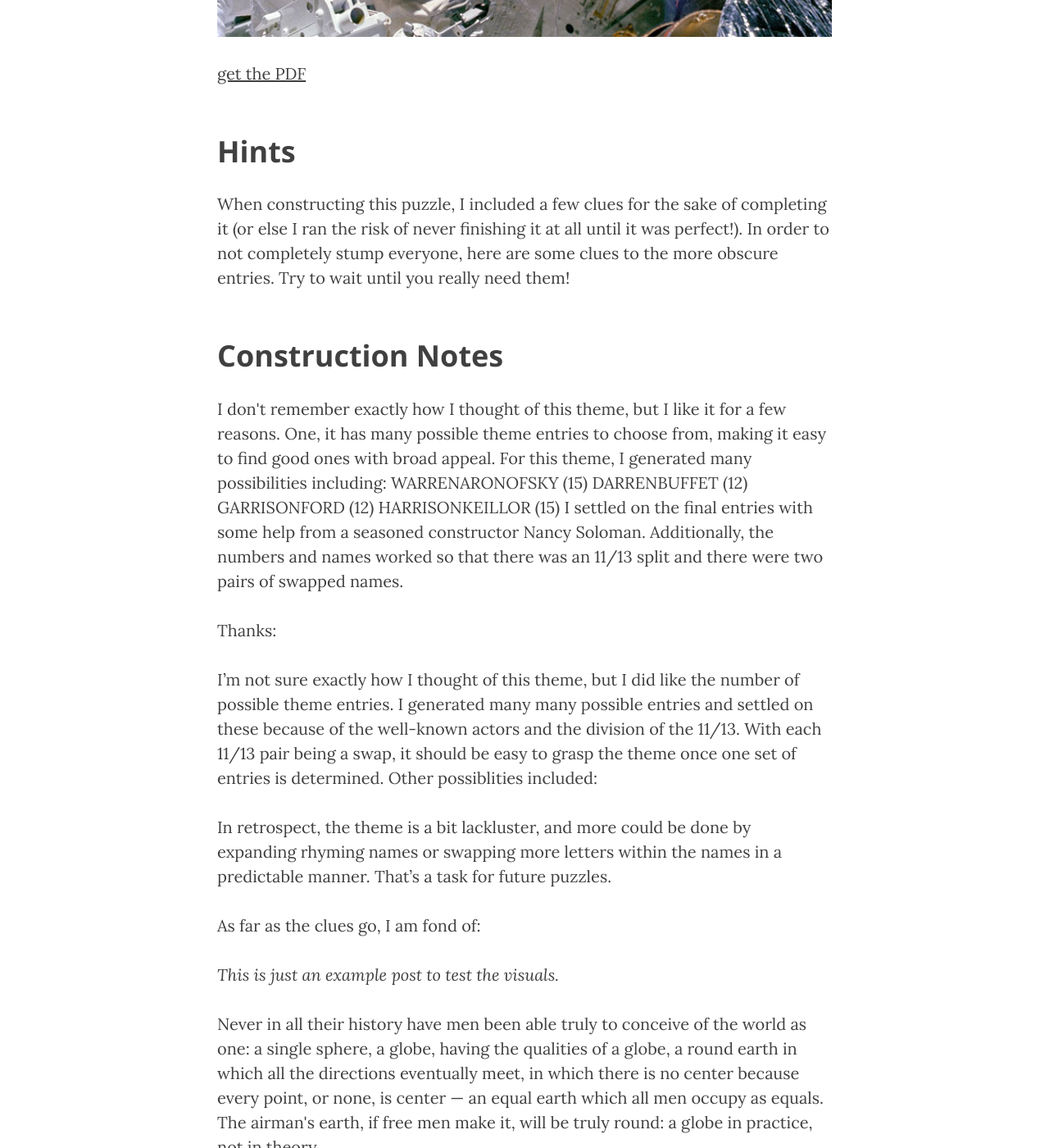
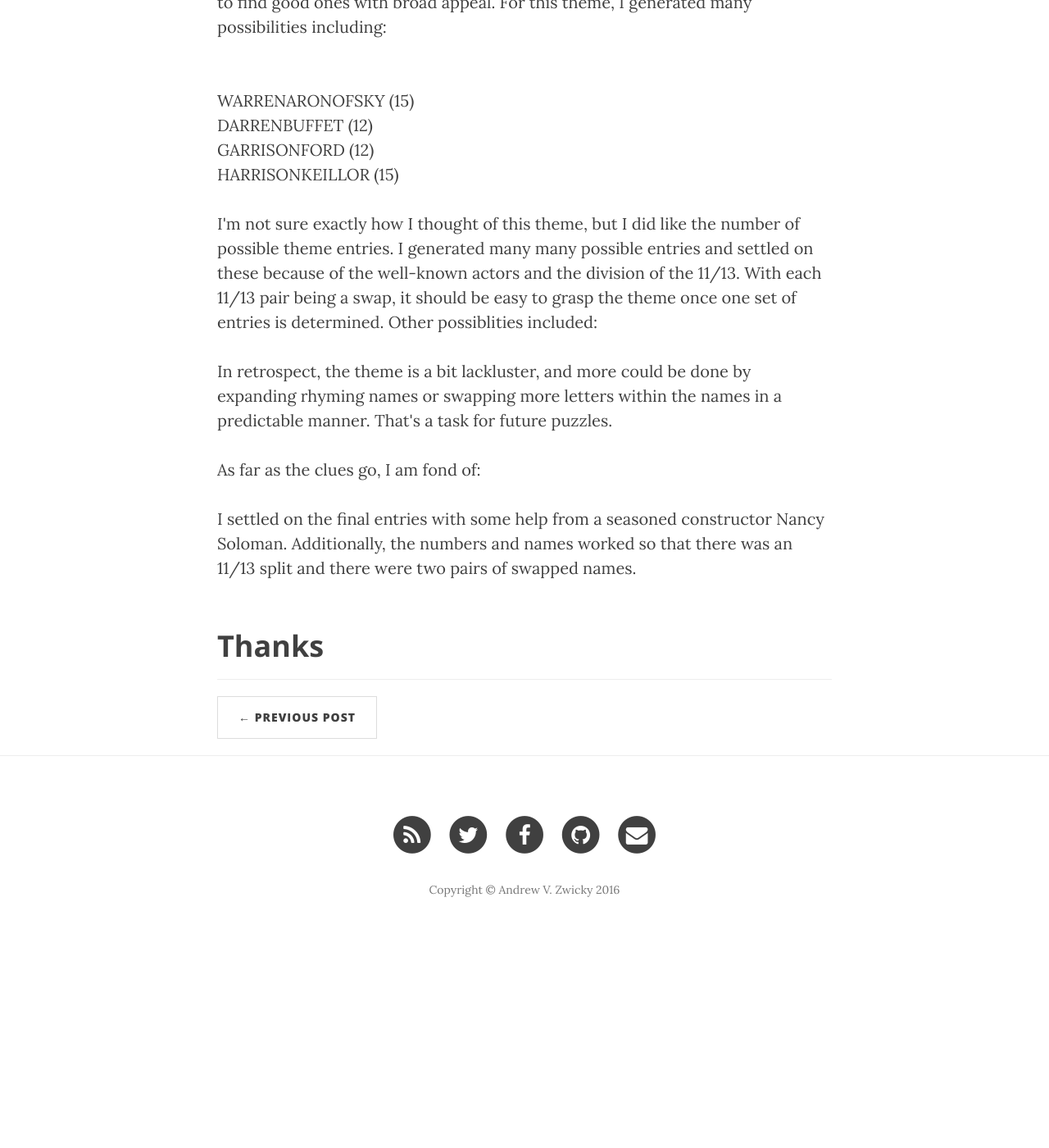
Before and after one commit to garth5689/garth5689.github.io, a Jekyll site: the page built from _posts/2016-10-13-crossword_marquee.markdown, in a window 1280 px wide and 1400 px high, scrolled down 1393 px. Shown: the whole window at 82% size. Built offline with Jekyll 4.4.1, drawn with Linux system fonts in a browser that asks for light colours; nearby versions of some CDN libraries; after the commit the page ends 2554 px from its top, so only the background shows below that; some of the changed text lies outside the part shown.

Commit message:
Update 2016-10-13-crossword_marquee.markdown

```diff
--- a/_posts/2016-10-13-crossword_marquee.markdown
+++ b/_posts/2016-10-13-crossword_marquee.markdown
@@ -10,71 +10,25 @@
 <p>Hello everyone!  Today I'm happy to present to you my second constructed crossword.  After requesting ideas from the crowd, countless iterations, and much rework, it's finally complete.  The puzzle is named "Marquee Mix-Up", and is sized as a weekday NYT puzzle (15x15).  After the puzzle, I will write a small amount about the construction, what I like, and what can be improved next time around.  This one is considerably more difficult than my first, and in retrospect includes some pretty particular jargon.  Further down this post I will include revealable hints for what I consider the most difficult words.</p>
 
 <h2 class="section-heading">Puzzle</h2>
-<p>Without further ado, here is the blank puzzle (pdf).</p>
-<a href="#">
-    <img src="{{ site.baseurl }}/img/post-sample-image.jpg" alt="Post Sample Image">
-</a>
-
-[get the PDF]({{ site.url }}/assets/mydoc.pdf)
+<p>Without further ado, here is the blank puzzle: ([PDF]({{ site.url }}/assets/MarqueeMixUp.pdf)).</p>
 
 <h2 class="section-heading">Hints</h2>
-When constructing this puzzle, I included a few clues for the sake of completing it (or else I ran the risk of never finishing it at all until it was perfect!).  In order to not completely stump everyone, here are some clues to the more obscure entries.  Try to wait until you really need them!
+<p>When constructing this puzzle, I included a few clues for the sake of completing it (or else I ran the risk of never finishing it at all until it was perfect!).  In order to not completely stump everyone, here are some clues to the more obscure entries.  Try to wait until you really need them!</p>
 
 <h2 class="section-heading">Construction Notes</h2>
-<p>I don't remember exactly how I thought of this theme, but I like it for a few reasons.  One, it has many possible theme entries to choose from, making it easy to find good ones with broad appeal.  For this theme, I generated many possibilities including:
+<p>I don't remember exactly how I thought of this theme, but I like it for a few reasons.  One, it has many possible theme entries to choose from, making it easy to find good ones with broad appeal.  For this theme, I generated many possibilities including:</p>
 
-WARRENARONOFSKY (15)
-DARRENBUFFET (12)
+<br>WARRENARONOFSKY (15)
+<br>DARRENBUFFET (12)
+<br>GARRISONFORD (12)
+<br>HARRISONKEILLOR (15)
 
-GARRISONFORD (12)
-HARRISONKEILLOR (15)
+<p>I'm not sure exactly how I thought of this theme, but I did like the number of possible theme entries.  I generated many many possible entries and settled on these because of the well-known actors and the division of the 11/13.  With each 11/13 pair being a swap, it should be easy to grasp the theme once one set of entries is determined.  Other possiblities included:</p>
 
-I settled on the final entries with some help from a seasoned constructor Nancy Soloman.  Additionally, the numbers and names worked so that there was an 11/13 split and there were two pairs of swapped names.</p>
+<p>In retrospect, the theme is a bit lackluster, and more could be done by expanding rhyming names or swapping more letters within the names in a predictable manner.  That's a task for future puzzles.</p>
 
-Thanks:
+<p>As far as the clues go, I am fond of:</p>
 
+<p>I settled on the final entries with some help from a seasoned constructor Nancy Soloman.  Additionally, the numbers and names worked so that there was an 11/13 split and there were two pairs of swapped names.</p>
 
-I'm not sure exactly how I thought of this theme, but I did like the number of possible theme entries.  I generated many many possible entries and settled on these because of the well-known actors and the division of the 11/13.  With each 11/13 pair being a swap, it should be easy to grasp the theme once one set of entries is determined.  Other possiblities included:
-
-In retrospect, the theme is a bit lackluster, and more could be done by expanding rhyming names or swapping more letters within the names in a predictable manner.  That's a task for future puzzles.
-
-As far as the clues go, I am fond of:
-
-
-
-<p><i>This is just an example post to test the visuals.</i></p>
-
-<p>Never in all their history have men been able truly to conceive of the world as one: a single sphere, a globe, having the qualities of a globe, a round earth in which all the directions eventually meet, in which there is no center because every point, or none, is center — an equal earth which all men occupy as equals. The airman's earth, if free men make it, will be truly round: a globe in practice, not in theory.</p>
-
-<p>Science cuts two ways, of course; its products can be used for both good and evil. But there's no turning back from science. The early warnings about technological dangers also come from science.</p>
-
-<p>What was most significant about the lunar voyage was not that man set foot on the Moon but that they set eye on the earth.</p>
-
-<p>A Chinese tale tells of some men sent to harm a young girl who, upon seeing her beauty, become her protectors rather than her violators. That's how I felt seeing the Earth for the first time. I could not help but love and cherish her.</p>
-
-<p>For those who have seen the Earth from space, and for the hundreds and perhaps thousands more who will, the experience most certainly changes your perspective. The things that we share in our world are far more valuable than those which divide us.</p>
-
-<h2 class="section-heading">The Final Frontier</h2>
-
-<p>There can be no thought of finishing for ‘aiming for the stars.’ Both figuratively and literally, it is a task to occupy the generations. And no matter how much progress one makes, there is always the thrill of just beginning.</p>
-
-<p>There can be no thought of finishing for ‘aiming for the stars.’ Both figuratively and literally, it is a task to occupy the generations. And no matter how much progress one makes, there is always the thrill of just beginning.</p>
-
-<blockquote>The dreams of yesterday are the hopes of today and the reality of tomorrow. Science has not yet mastered prophecy. We predict too much for the next year and yet far too little for the next ten.</blockquote>
-
-<p>Spaceflights cannot be stopped. This is not the work of any one man or even a group of men. It is a historical process which mankind is carrying out in accordance with the natural laws of human development.</p>
-
-<h2 class="section-heading">Reaching for the Stars</h2>
-
-<p>As we got further and further away, it [the Earth] diminished in size. Finally it shrank to the size of a marble, the most beautiful you can imagine. That beautiful, warm, living object looked so fragile, so delicate, that if you touched it with a finger it would crumble and fall apart. Seeing this has to change a man.</p>
-
-<a href="#">
-    <img src="{{ site.baseurl }}/img/post-sample-image.jpg" alt="Post Sample Image">
-</a>
-<span class="caption text-muted">To go places and do things that have never been done before – that’s what living is all about.</span>
-
-<p>Space, the final frontier. These are the voyages of the Starship Enterprise. Its five-year mission: to explore strange new worlds, to seek out new life and new civilizations, to boldly go where no man has gone before.</p>
-
-<p>As I stand out here in the wonders of the unknown at Hadley, I sort of realize there’s a fundamental truth to our nature, Man must explore, and this is exploration at its greatest.</p>
-
-<p>Placeholder text by <a href="http://spaceipsum.com/">Space Ipsum</a>. Photographs by <a href="https://www.flickr.com/photos/nasacommons/">NASA on The Commons</a>.</p>
+<h2 class="section-heading">Thanks</h2>
```
